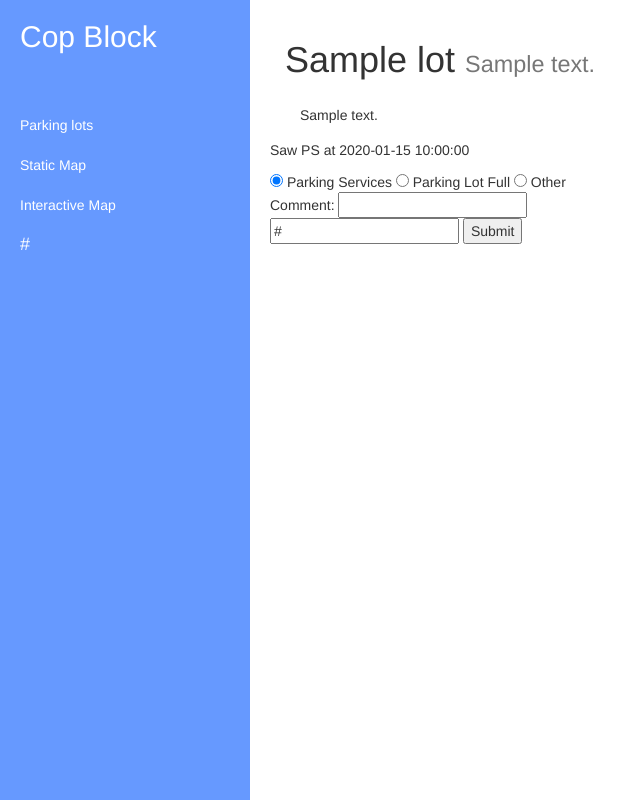
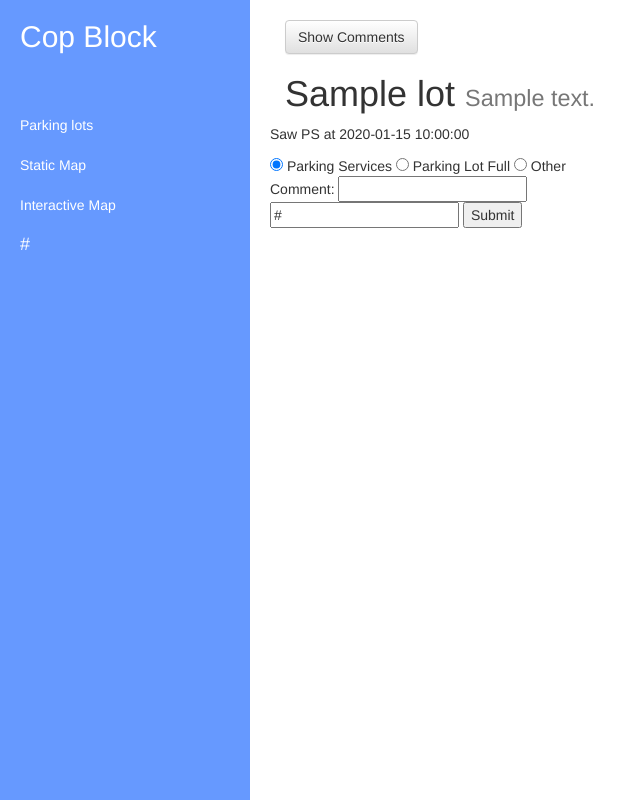
Before and after one commit to fujipug/project5, a Python web app: template templates/lots.html in a window 1280 px wide. Shown: the whole page, without its empty margins (0-640 px from the left). Run offline with Jinja, Linux system fonts and the light colour scheme; the template is opened without the code that fills it: most values are stand-ins (such as "Sample title", 1, 10 or a date in 2020); some libraries are stand-ins or nearby versions.

Commit message:
added a hide/show comments button

```diff
--- a/templates/lots.html
+++ b/templates/lots.html
@@ -1,6 +1,9 @@
 {% extends "./templates/dashboard.html" %}
 
 {%block content%}
+<button type="button" class="btn btn-default toggle-button" type="button" data-toggle="collapse" data-target=".comment-text" aria-expanded="false" aria-controls="collapseExample">
+  <span class="hidden">Hide</span><span>Show</span> Comments
+</button>
 <!--future stuff-->
 <h1>{{ lot.name }} <small>{{ lot.description }}</small></h1>
 <!-- extract data from comments field (since it is ndb KeyProperty) -->
@@ -29,8 +32,10 @@
         </div>
     {% endif %}
     {% if comment.text %}
-    <div class="panel-body" id="comment">
-      {{ comment.text }}
+    <div class="collapse comment-text">
+      <div class="panel-body">
+        {{ comment.text }}
+      </div>
     </div>
     {% endif %}
   </div>
@@ -48,3 +53,15 @@
     <input type="submit" value="Submit" />
 </form>
 {%endblock%}
+
+<!-- use super() to get the jquery library -->
+{% block jquery %}
+{{ super() }}
+<script>
+// this toggles the button from Hide to Show
+$('.hidden').removeClass('hidden').hide();
+$('.toggle-button').click(function() {
+    $(this).find('span').each(function() { $(this).toggle(); });
+});
+</script>
+{% endblock jquery %}
```
